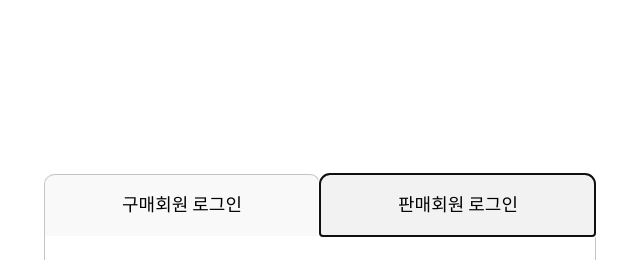
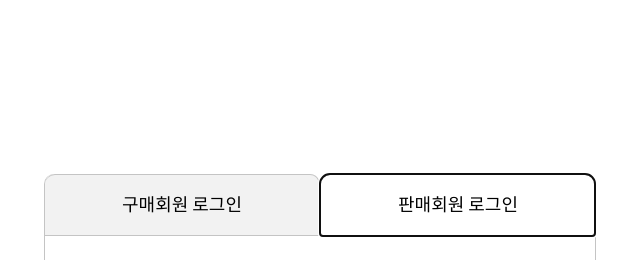
Before and after one commit to accguy/open-market, a website built with Vite: page pages/login.html in a window 1280 px wide. Both pictures are taken after a click on the button "판매회원 로그인". Shown: the top 260 px of the page, 194-834 px from the left. Built offline with nearby package versions, Linux system fonts and the light colour scheme.

Commit message:
로그인 타입 선택시 버튼 스타일 변경

```diff
--- a/css/login.css
+++ b/css/login.css
@@ -48,15 +48,19 @@
   font-size: 18px;
   font-family: "SpoqaHanSansNeo-Regular";
   font-weight: bold;
+  background-color: #f2f2f2;
 }
 
 .member-selection button:nth-child(1) {
-  border-bottom: none;
   border-left: none;
 }
 .member-selection button:nth-child(2) {
-  background-color: #f2f2f2;
   border-right: none;
+}
+
+button.active {
+  border-bottom: none;
+  background-color: #fff;
 }
 
 input {
--- a/js/login.js
+++ b/js/login.js
@@ -5,6 +5,7 @@ const $loginBtn = document.querySelector(".login-btn");
 const $p = document.createElement("p");
 const $buyerBtn = document.querySelector(".buyer-btn");
 const $sellerBtn = document.querySelector(".seller-btn");
+const $memberBtns = [$buyerBtn, $sellerBtn];
 
 // 페이지 로딩시 id에 포커스
 window.onload = function () {
@@ -38,6 +39,14 @@ $sellerBtn.addEventListener("click", () => {
 $buyerBtn.addEventListener("click", () => {
   loginType = "BUYER";
   console.log(loginType);
+});
+
+// 구매자, 판매자 선택시 버튼 스타일 변경 이벤트
+$memberBtns.forEach((button) => {
+  button.addEventListener("click", (e) => {
+    document.querySelector(".active").classList.remove("active");
+    button.classList.add("active");
+  });
 });
 
 // 인풋창에 다시 입력 시작 시 오류메시지 삭제
--- a/pages/login.html
+++ b/pages/login.html
@@ -16,7 +16,9 @@
     <main>
       <div class="login-container">
         <div class="member-selection">
-          <button class="buyer-btn" type="button">구매회원 로그인</button>
+          <button class="buyer-btn active" type="button">
+            구매회원 로그인
+          </button>
           <button class="seller-btn" type="button">판매회원 로그인</button>
         </div>
 
```
